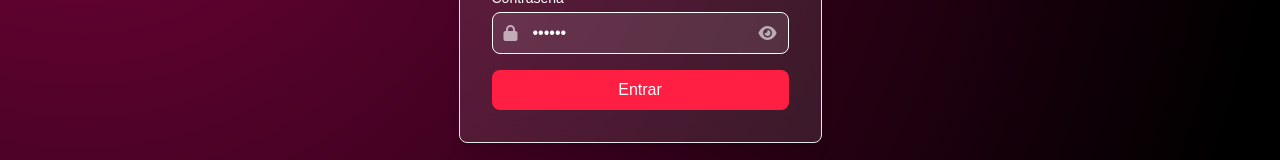
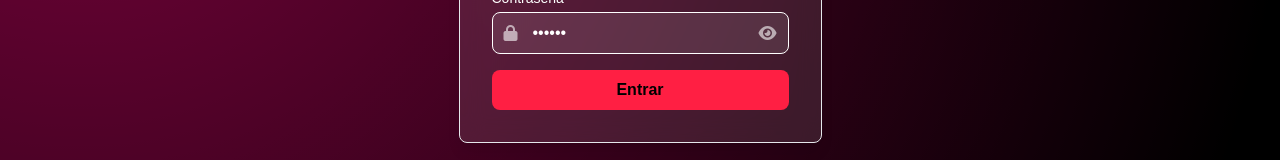
Before and after one commit to Fran-Larrosa-7id/flowork, an Angular app: page / in a window 1280 px wide. Shown: the part 416-576 px from the top of the page. Built offline with nearby package versions, Linux system fonts and the light colour scheme; a web font is replaced by a local one.

Commit message:
feat: improve button accessibility and add title to map iframe for better user experience

```diff
--- a/src/app/pages/login/login.html
+++ b/src/app/pages/login/login.html
@@ -67,10 +67,10 @@
                 </div>
                 } @else {
                 <button data-aos="zoom-in" type="submit" [disabled]="loginForm.invalid"
-                    class="w-full py-2 rounded-lg transition-colors duration-300 bg-main"
+                    class="w-full py-2 rounded-lg transition-colors duration-300 bg-main text-black font-semibold"
                     [class.bg-main]="loginForm.valid" [class.hover:bg-hover]="loginForm.valid"
                     [class.bg-gray-500]="loginForm.invalid" [class.cursor-not-allowed]="loginForm.invalid"
-                    [class.text-white]="loginForm.valid" [class.text-gray-300]="loginForm.invalid">
+                    [class.text-white]="loginForm.invalid">
                     Entrar
                 </button>
                 }
@@ -241,7 +241,8 @@
             <iframe
                 src="https://www.google.com/maps/embed?pb=!1m18!1m12!1m3!1d3172.394131210715!2d-59.135459100000006!3d-37.33317679999999!2m3!1f0!2f0!3f0!3m2!1i1024!2i768!4f13.1!3m3!1m2!1s0x95911fbda19f307d%3A0xced88161234568a3!2sConstituci%C3%B3n%20424%2C%20B7000%20Tandil%2C%20Provincia%20de%20Buenos%20Aires!5e0!3m2!1ses-419!2sar!4v1751635773959!5m2!1ses-419!2sar"
                 width="100%" height="100%" style="border:0;" allowfullscreen="" loading="lazy"
-                referrerpolicy="no-referrer-when-downgrade" class="w-full h-full">
+                referrerpolicy="no-referrer-when-downgrade" class="w-full h-full"
+                title="Mapa de ubicación de Siete Ideas">
             </iframe>
         </div>
 
```
